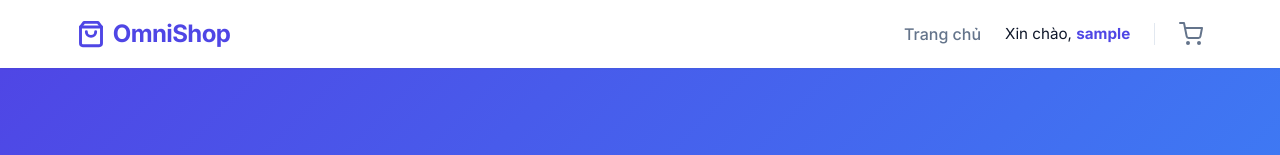
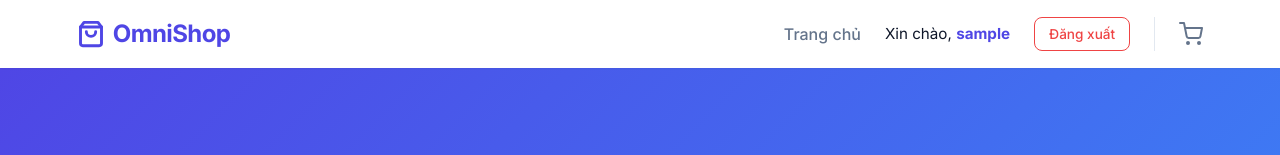
Before and after one commit to caolam23/OmniShop, a React (Vite) app in the folder frontend/: page /shop in a window 1280 px wide. Shown: the top 155 px of the page. Built offline with nearby package versions, Linux system fonts and the light colour scheme; no server answers; sample sign-in values are in the browser's storage.

Commit message:
Thêm nút đăng xuất cho trang chủ

```diff
--- a/frontend/src/pages/HomePage.jsx
+++ b/frontend/src/pages/HomePage.jsx
@@ -1,10 +1,12 @@
 import { useState, useEffect } from 'react';
-import { Link } from 'react-router-dom';
+import { Link, useNavigate } from 'react-router-dom';
 import productApi from '../api/productApi';
 import categoryApi from '../api/categoryApi';
+import authApi from '../api/authApi';
 import styles from './HomePage.module.css';
 
 export default function HomePage() {
+  const navigate = useNavigate();
   const [products, setProducts] = useState([]);
   const [filteredProducts, setFilteredProducts] = useState([]);
   const [loading, setLoading] = useState(true);
@@ -87,6 +89,12 @@ export default function HomePage() {
     alert(`Đã thêm "${product.name}" vào giỏ hàng!\n(Tính năng chi tiết do An Phong phát triển)`);
   };
 
+  const handleLogout = () => {
+    authApi.logout();
+    setUser(null);
+    navigate('/login');
+  };
+
   return (
     <div className={styles.homeContainer}>
       {/* Navbar Khách hàng */}
@@ -108,6 +116,9 @@ export default function HomePage() {
                 Xin chào,{' '}
                 <Link to="/user"><strong>{user.username}</strong></Link>
               </span>
+              <button className={styles.logoutBtn} onClick={handleLogout}>
+                Đăng xuất
+              </button>
             </div>
           ) : (
             <Link to="/login" className={styles.link}>Đăng nhập</Link>
--- a/frontend/src/pages/HomePage.module.css
+++ b/frontend/src/pages/HomePage.module.css
@@ -88,6 +88,23 @@
 
 .userName a:hover {
   color: var(--primary-hover);
+}
+
+.logoutBtn {
+  background-color: transparent;
+  color: #ef4444;
+  border: 1px solid #ef4444;
+  padding: 0.35rem 0.875rem;
+  border-radius: var(--radius-sm);
+  font-weight: 500;
+  font-size: 0.85rem;
+  cursor: pointer;
+  transition: all 0.2s;
+}
+
+.logoutBtn:hover {
+  background-color: #ef4444;
+  color: white;
 }
 
 .cartIconWrapper {
```
